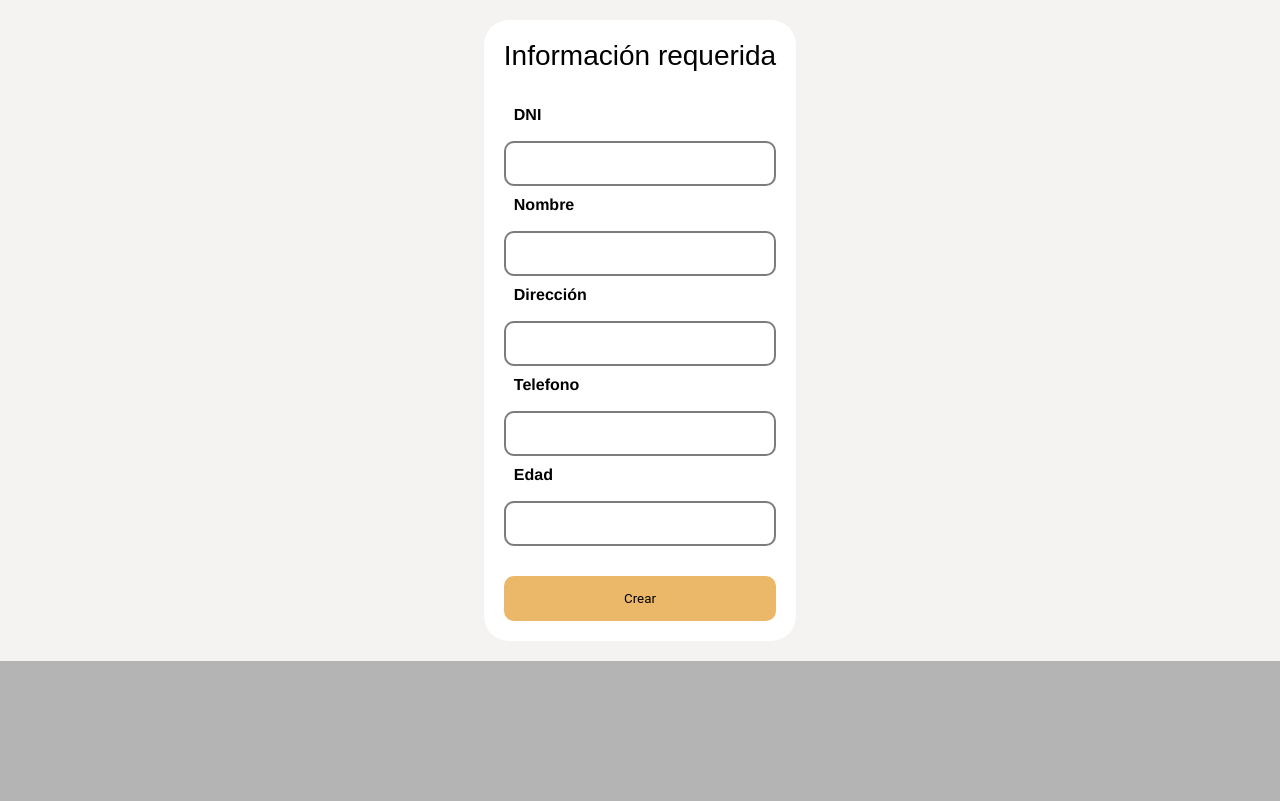
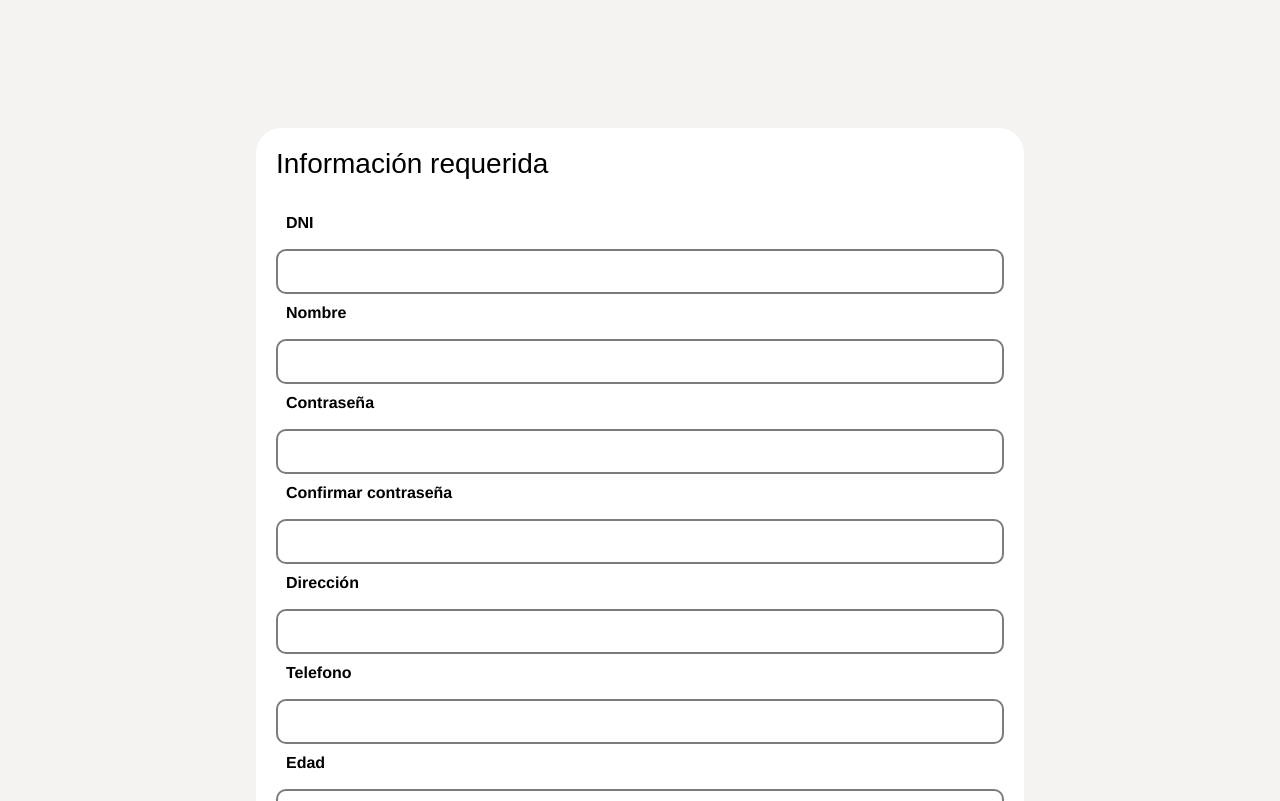
Before and after one commit to carlafaes/inmobilapp-client, a React (Create React App) app: page /create-agent in a window 1280 px wide. Shown: the top 801 px of the page. Built offline with nearby package versions, Linux system fonts and the light colour scheme; no server answers; a web font is replaced by a local one.

Commit message:
formulario de creación de propiedade terminado pero no crea en la base de datos

```diff
--- a/src/componentes/CreateAgent/CreateAgent.jsx
+++ b/src/componentes/CreateAgent/CreateAgent.jsx
@@ -31,7 +31,15 @@ export default function CreateAgent() {
         if(!v.name){
             err.name = "Debes introducir un nombre";
         }else if(!/^[a-zA-ZÀ-ÿ\s]{1,40}$/.test(v.name)){
-            err.name = 'Solo se aceptan letras y espacios en este campo'
+            err.name = "Solo se aceptan letras y espacios en este campo";
+        }
+
+        if(!v.password) {
+            err.password = "Debes introducir una contraseña";
+        }
+
+        if(!v.confirm_password) {
+            err.confirm_password = "Los campos de contraseñas deben se iguales";
         }
 
         if(!v.address){
@@ -85,6 +93,16 @@ export default function CreateAgent() {
                             <Field className={styles.field} id="name" name="name" type="text" />
                             <ErrorMessage name="name" component={() => <p className={styles.wrong}>{errors.name}</p>}/>
                         </div>
+                        <label className={styles.label} htmlFor="password">Contraseña</label>
+                        <div>
+                            <Field className={styles.field} id="password" name="password" type="password" />
+                            <ErrorMessage name="password" component={() => <p className={styles.wrong}>{errors.name}</p>}/>
+                        </div>
+                        <label className={styles.label} htmlFor="confirmPassword">Confirmar contraseña</label>
+                        <div>
+                            <Field className={styles.field} id="confirmPassword" name="confirmPassword" type="password" />
+                            <ErrorMessage name="confirmPassword" component={() => <p className={styles.wrong}>{errors.name}</p>}/>
+                        </div>
                         <label className={styles.label} htmlFor="address">Dirección</label>
                         <div>
                             <Field className={styles.field} id="address" name="address" type="text" />
--- a/src/componentes/CreateAgent/CreateAgent.module.css
+++ b/src/componentes/CreateAgent/CreateAgent.module.css
@@ -1,16 +1,16 @@
 .container {
   display: grid;
-  place-content: center;
   background-color: #f4f3f1;
   width: 100%;
   height: 100%;
-  padding: 20px;
+  padding: 10% 20%;
 }
 
 .section {
   background-color: #ffffff;
   padding: 20px;
   border-radius: 25px;
+  width: 100%;
 }
 
 .label {
```
